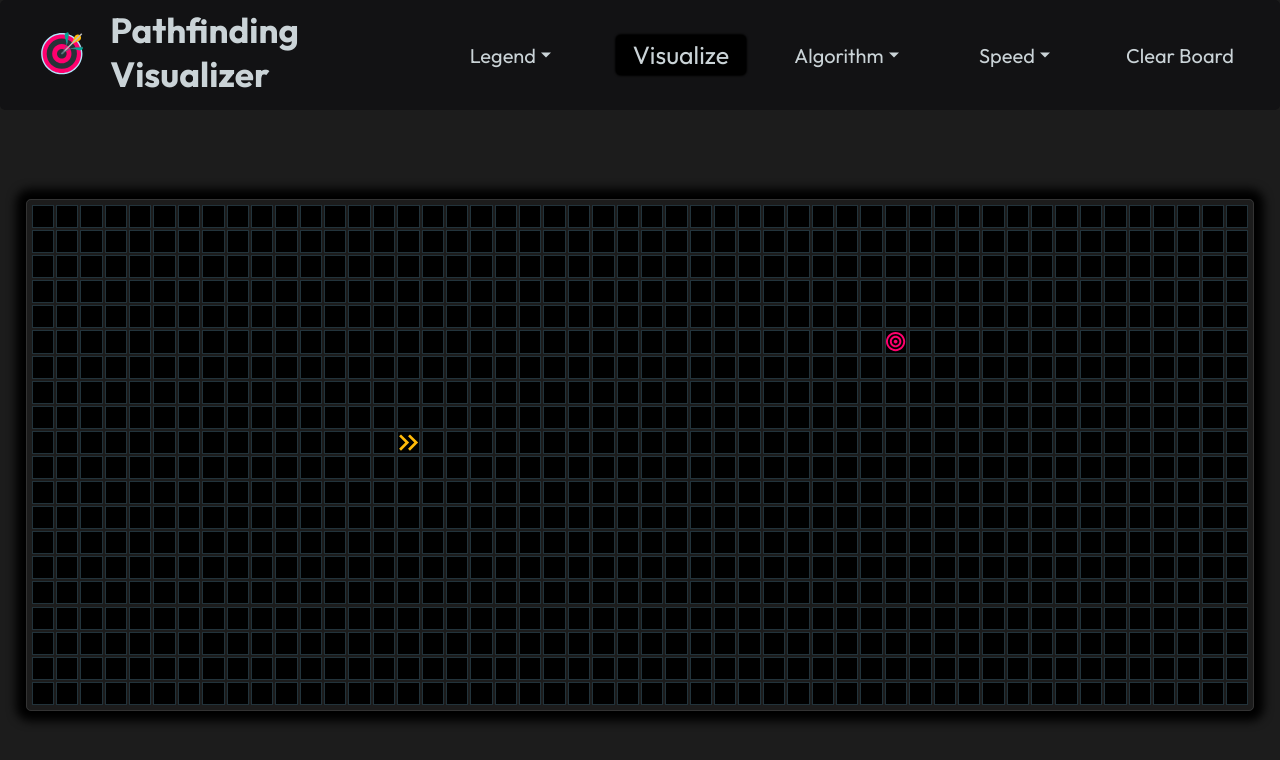
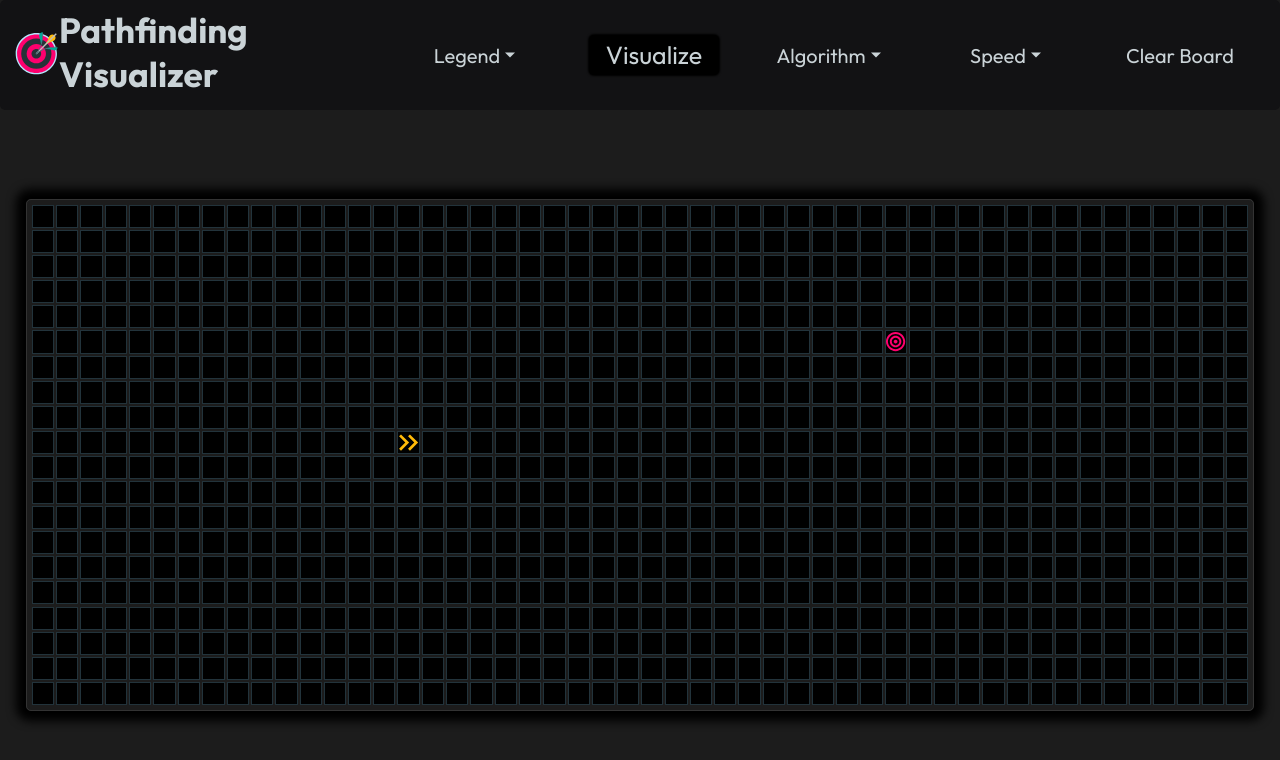
Before and after one commit to NlsnBoa/Path-Finding-Visualizer, a React (Vite) app: page / in a window 1280 px wide. Shown: the top 760 px of the page. Built offline with nearby package versions, Linux system fonts and the light colour scheme.

Commit message:
reverted back to using img

```diff
--- a/src/components/Nav/Nav.tsx
+++ b/src/components/Nav/Nav.tsx
@@ -37,9 +37,9 @@ const Nav = ({
 
   return (
     <div className={styles.container}>
-      {/* <img className={styles.logo} src="src/assets/images/PathfindingVisualizerLogo.svg" alt="Logo: Target shot with an arrow" /> */}
-      <object data="src/assets/images/PathfindingVisualizerLogo.svg" type="image/svg+xml" className={styles.logo}    width="100"
-        height="100"></object>
+      <img className={styles.logo} src="src/assets/images/PathfindingVisualizerLogo.svg" alt="Logo: Target shot with an arrow" />
+      {/* <object data="src/assets/images/PathfindingVisualizerLogo.svg" type="image/svg+xml" className={styles.logo}    width="100"
+        height="100"></object> */}
       <h1 className={styles.h1}>Pathfinding Visualizer</h1>
       <div className={styles.menu}>
         <DropdownButton open={open} toggleOpen={toggleOpen} name="Legend">
```
